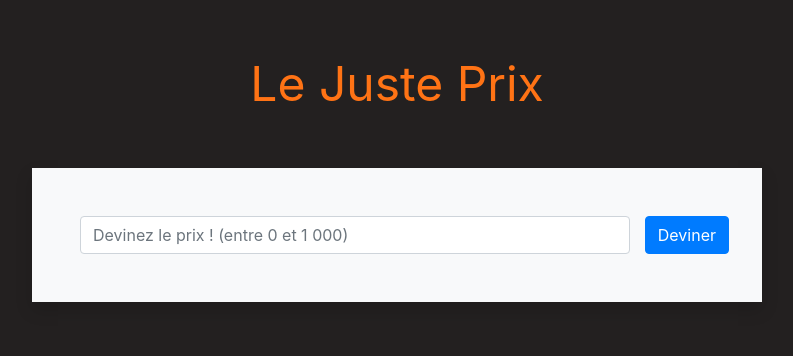
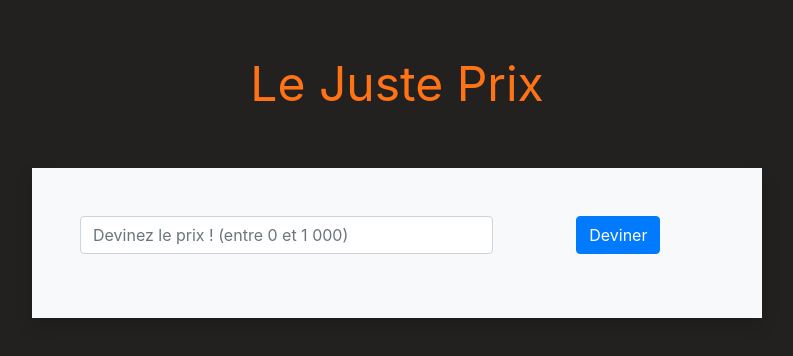
Before and after one commit to peflor/le_juste_prix, a plain HTML site: page index.html in a window 1280 px wide. Shown: the whole page, without its empty margins (243-1036 px from the left). Drawn offline with nearby package versions, Linux system fonts and the light colour scheme.

Commit message:
Add files via upload

```diff
--- a/index.html
+++ b/index.html
@@ -24,10 +24,12 @@
 
           <form id="formulaire">
             <div class="row">
-              <div class="col">
+              <div class="col-lg-8 mb-3">
                 <input id="prix" class="form-control" placeholder="Devinez le prix ! (entre 0 et 1 000)" />
               </div>
-              <button type="submit" class="btn btn-primary">Deviner</button>
+              <div class="col-lg-4 text-center">
+                <button type="submit" class="btn btn-primary ">Deviner</button>
+              </div>
             </div>
             <small class="text-danger">Vous devez rentrer un nombre.</small>
           </form>
```
